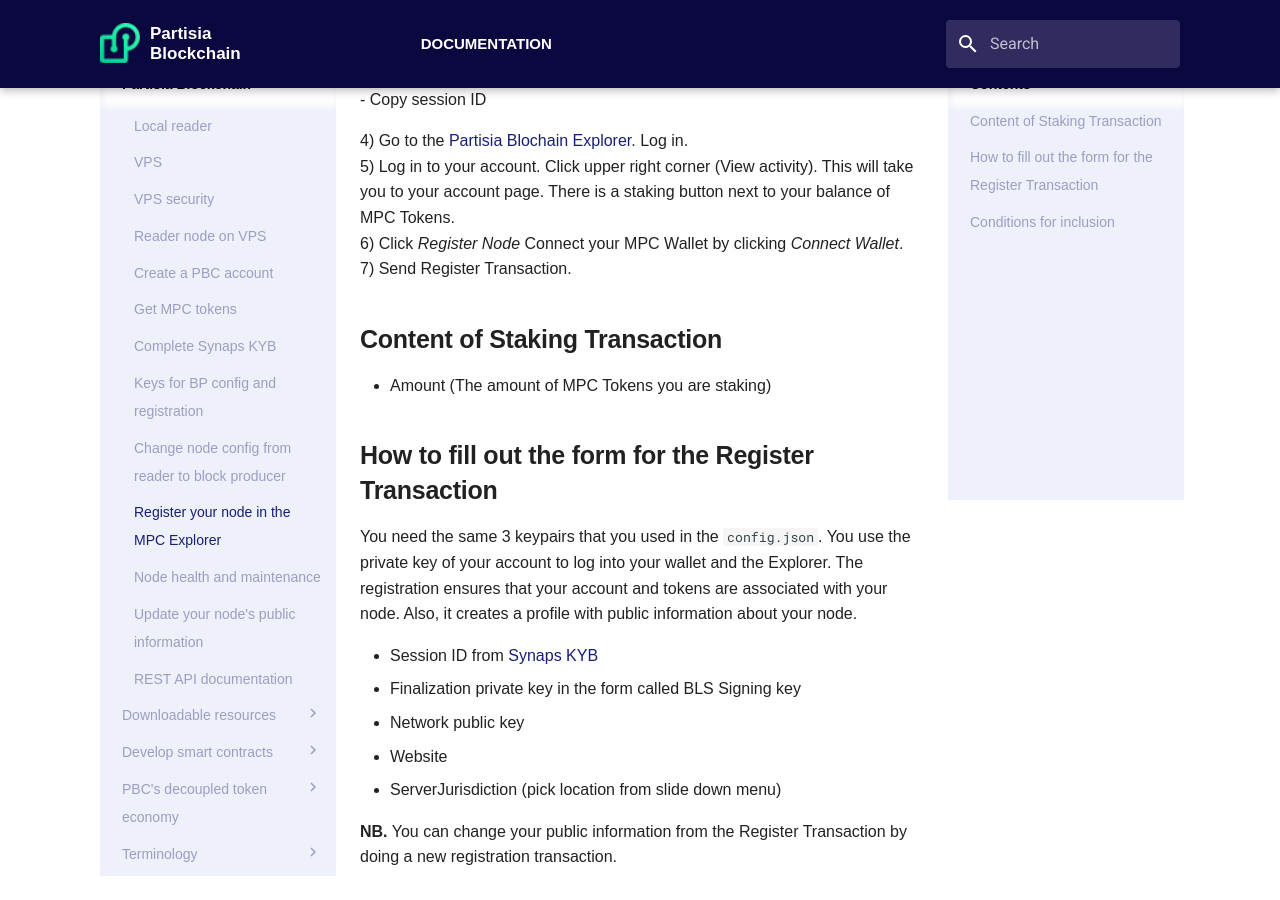
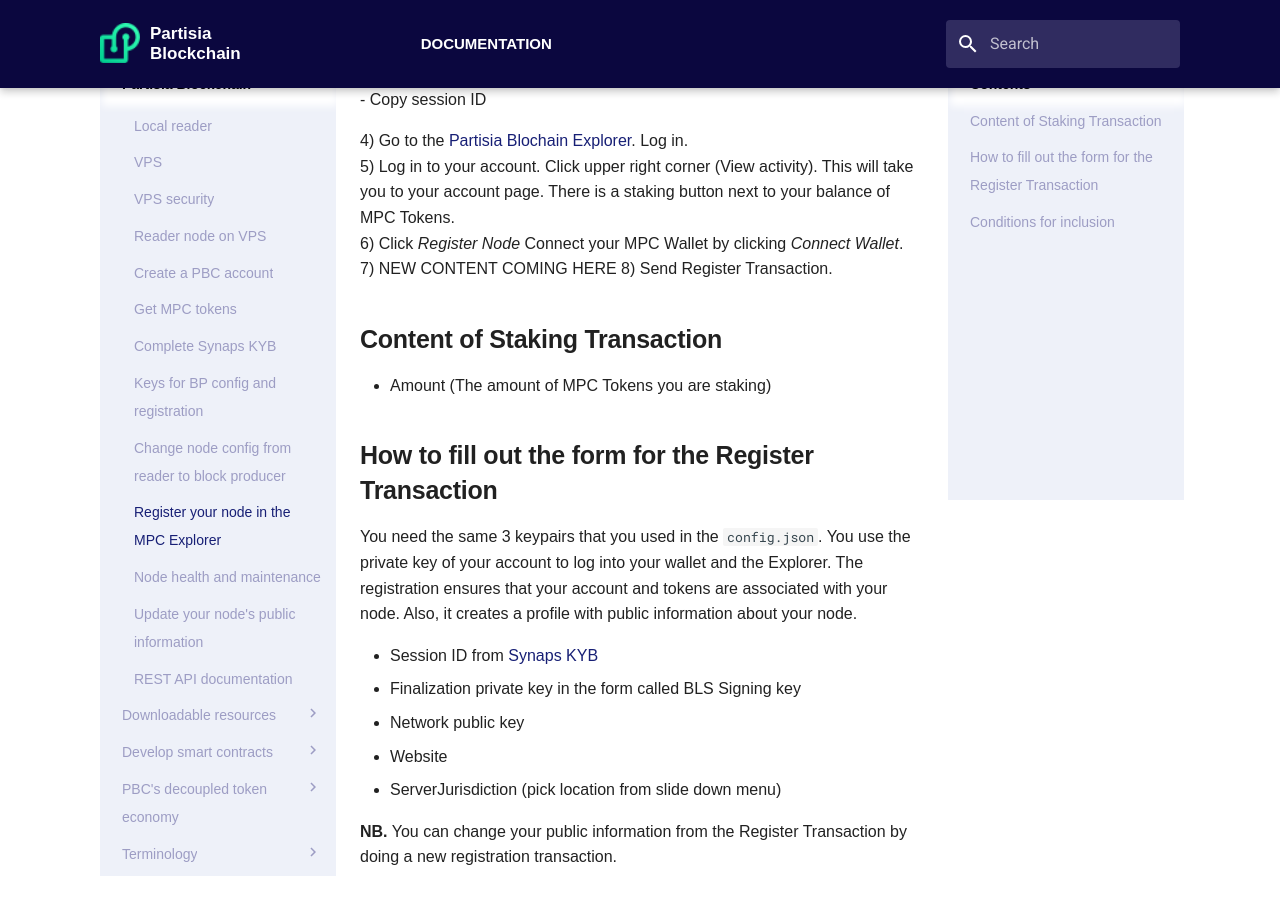
Before and after one commit to 0xSero/partisia-docs, an MkDocs documentation site: the page built from docs/operator-11-registration.md, in a window 1280 px wide and 900 px high, scrolled down 477 px. Built offline with MkDocs 1.6.1 and Material for MkDocs 9.7.7, drawn with Linux system fonts in a browser that asks for light colours; some web fonts are replaced; a script that is not in the unit is left out.

Commit message:
guide MUST MATCH latest changes in MPC Explorer

```diff
--- a/docs/operator-11-registration.md
+++ b/docs/operator-11-registration.md
@@ -15,7 +15,8 @@
 4) Go to the [Partisia Blochain Explorer](https://mpcexplorer.com/node-register). Log in.
 5) Log in to your account. Click upper right corner (View activity). This will take you to your account page. There is a staking button next to your balance of MPC Tokens.
 6) Click *Register Node* Connect your MPC Wallet by clicking *Connect Wallet*.
-7) Send Register Transaction.
+7) NEW CONTENT COMING HERE
+8) Send Register Transaction.
 
 
 ## Content of Staking Transaction
```
